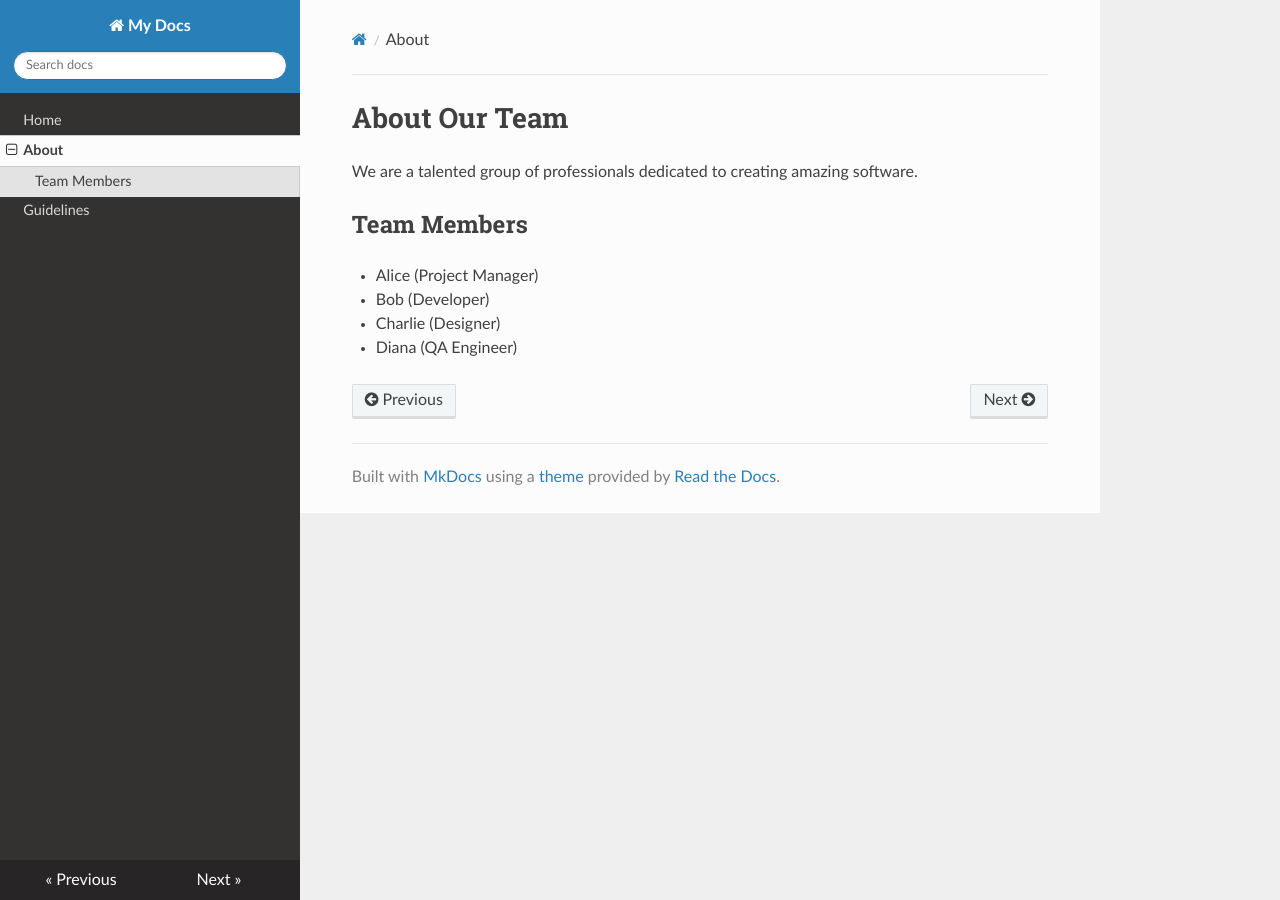
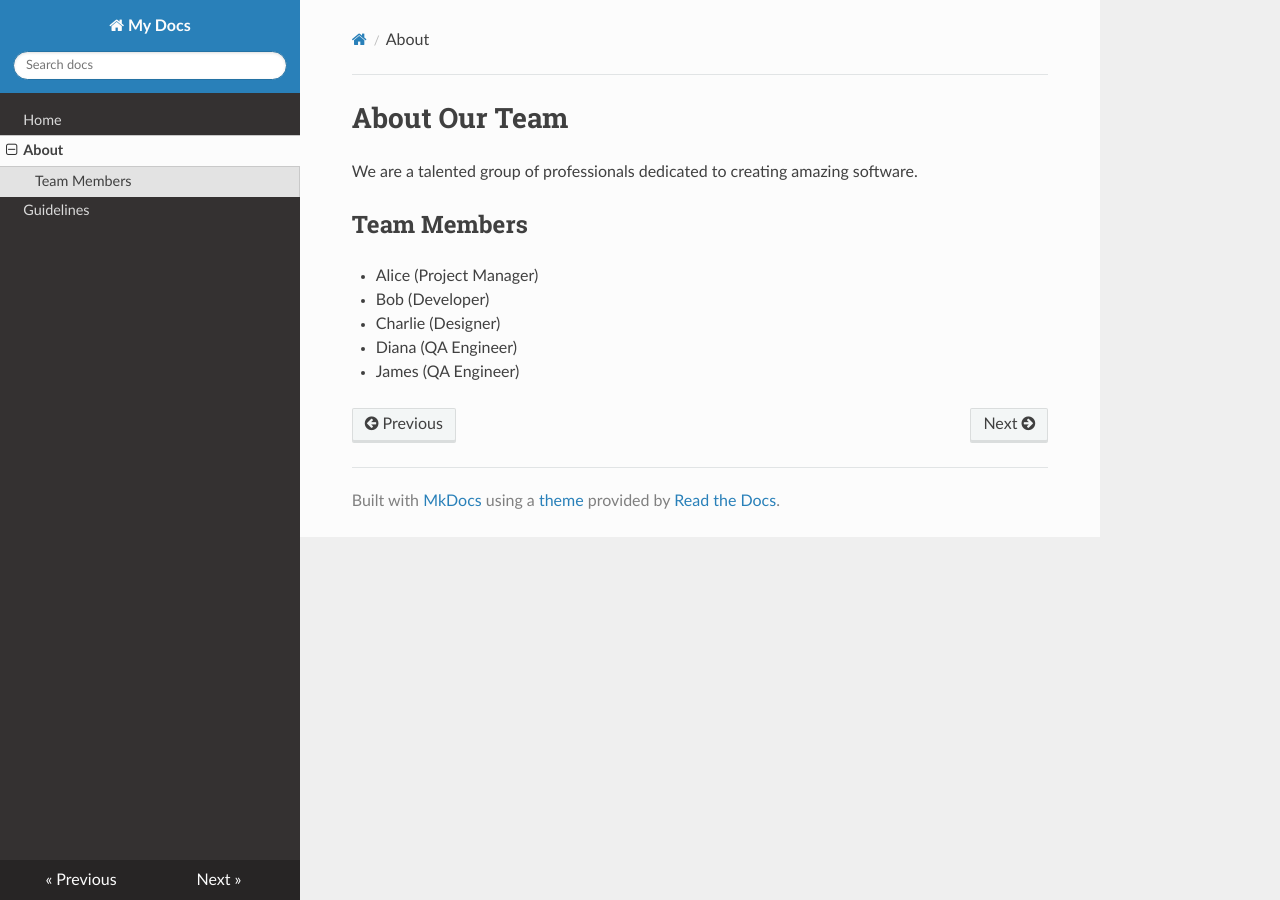
Before and after one commit to AndersBuch/test-site, an MkDocs documentation site: the page built from docs/about.md, in a window 1280 px wide. Built offline with MkDocs 1.6.1, drawn with Linux system fonts in a browser that asks for light colours; nearby versions of some CDN libraries.

Commit message:
Added text in team members

```diff
--- a/docs/about.md
+++ b/docs/about.md
@@ -6,3 +6,4 @@ software.
 - Bob (Developer)
 - Charlie (Designer)
 - Diana (QA Engineer)
+- James (QA Engineer)
```
